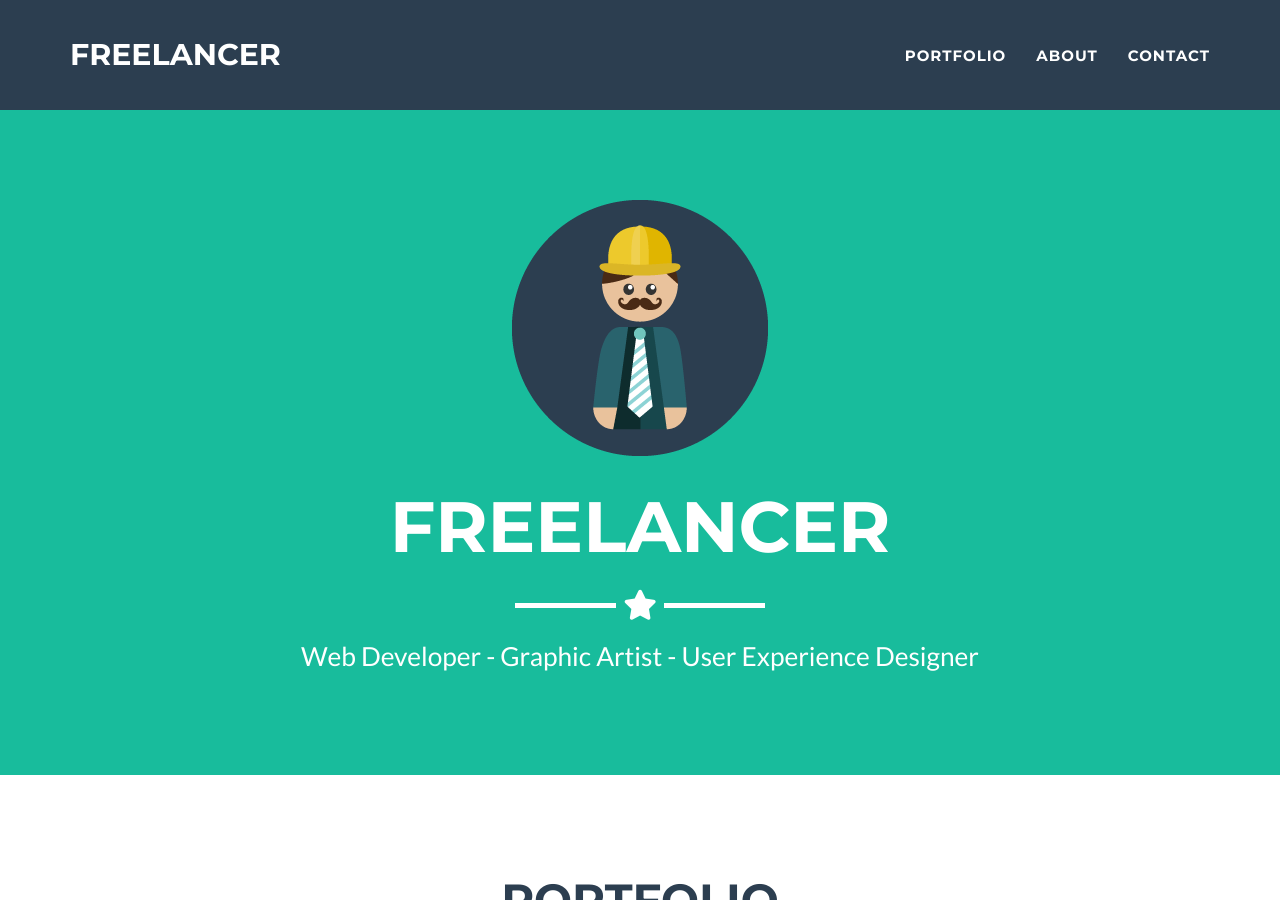
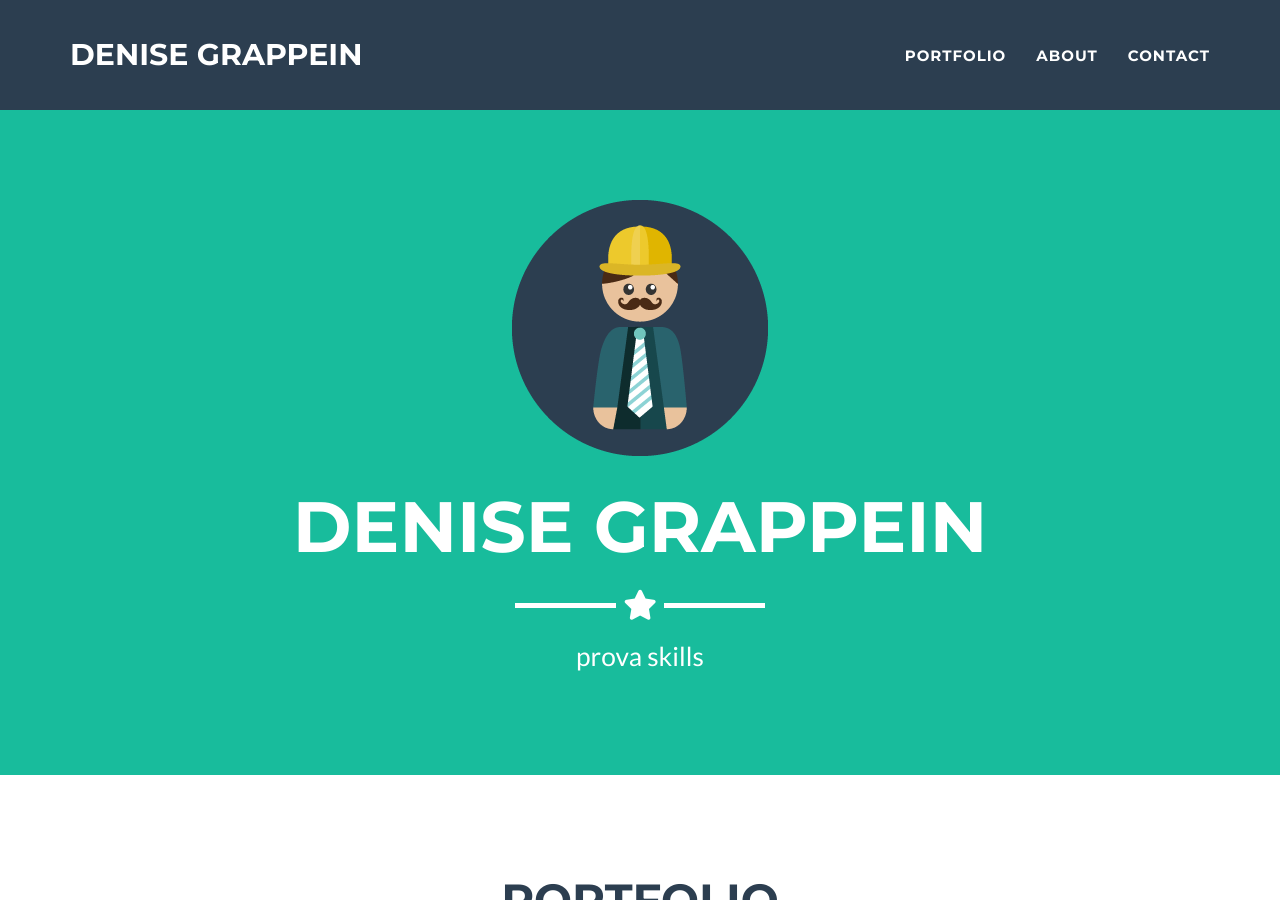
Before and after one commit to dgrappein/dgrappein.github.io, a Jekyll site: the page built from _posts/2014-07-18-project-1.markdown, in a window 1280 px wide and 900 px high. Built offline with Jekyll 4.4.1, drawn with Linux system fonts in a browser that asks for light colours.

```diff
--- a/_config.yml
+++ b/_config.yml
@@ -1,11 +1,11 @@
 # Site settings
-title: Freelancer
-email: your-email@domain.com
-url: https://github.com/jeromelachaud/freelancer-theme
-description: "Write an awesome description for your new site here. You can edit this line in _config.yml. It will appear in your document head meta (for Google search results) and in your feed.xml site description."
-keywords: "your keywords, separated by commas"
-skills: "Web Developer - Graphic Artist - User Experience Designer"
-meta_author: LastName FirstName
+title: Denise Grappein
+email: denise.grappein@polito.it
+url: https://dgrappein.github.io
+description: "prova description"
+keywords: "prova keywords"
+skills: "prova skills"
+meta_author: Denise Grappein
 
 # Google webmaster tools
 google_verify:
```
